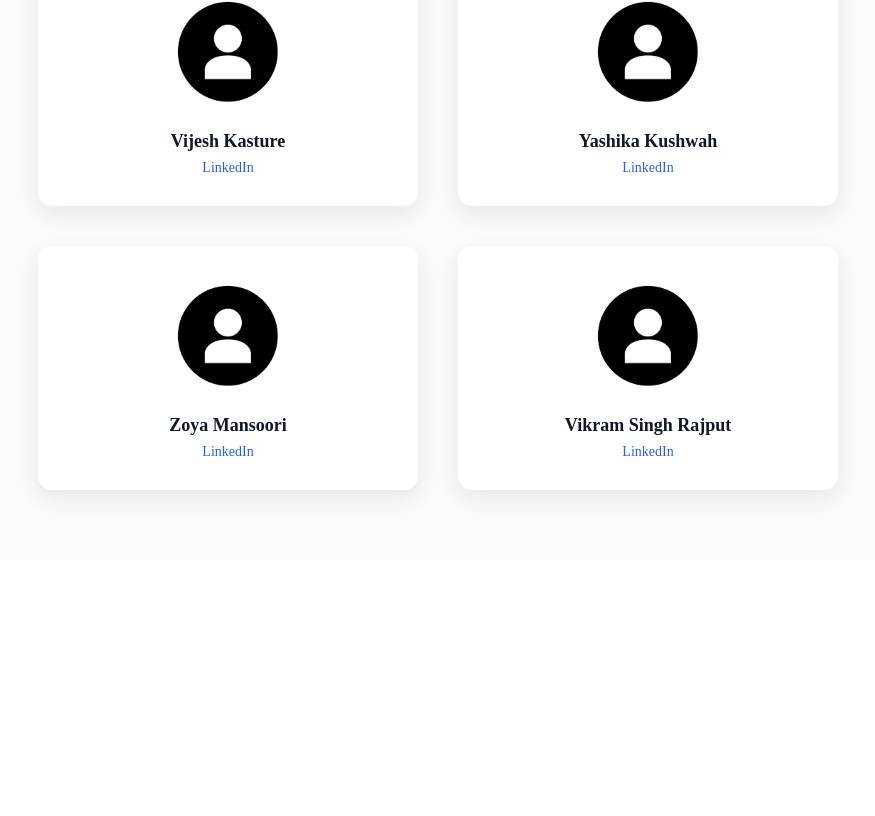
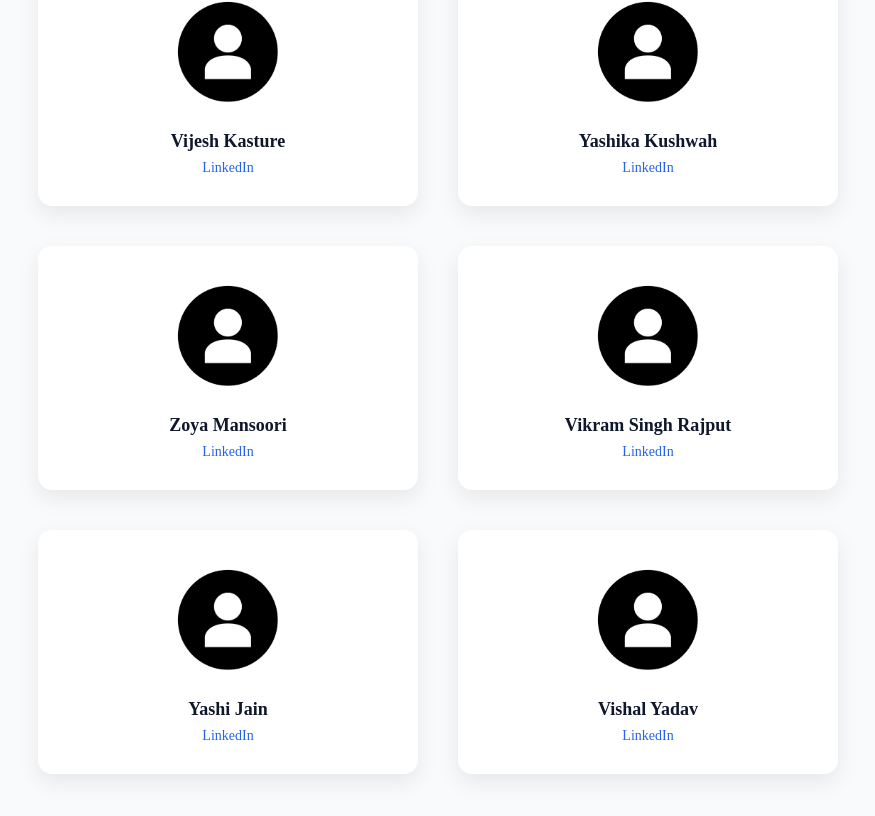
Before and after one commit to vijeshkasture/Student-Grade-Calculator-app, a React (Vite) app: page /about in a window 1280 px wide. Shown: the part 400-1216 px from the top of the page, without its empty margins (202-1077 px from the left). Before the commit the page ends 960 px from the top, so only its background shows below. Built offline with nearby package versions, Linux system fonts and the light colour scheme.

Commit message:
Update about.jsx

```diff
--- a/src/about.jsx
+++ b/src/about.jsx
@@ -79,6 +79,32 @@ function About() {
                         LinkedIn
                     </a>
                 </div>
+                                <div className="team-card">
+                    {/* <img src={vikram} alt="Vikram Singh Rajput" /> */}
+                    <img src={icon} alt="yashi" />
+                    <h4>Yashi Jain</h4>
+                    <a
+                        href="-"
+                        target="_blank"
+                        rel="noopener noreferrer"
+                    >
+                        LinkedIn
+                    </a>
+                </div>
+
+                                <div className="team-card">
+                    {/* <img src={vikram} alt="Vikram Singh Rajput" /> */}
+                    <img src={icon} alt="vishal" />
+                    <h4>Vishal Yadav</h4>
+                    <a
+                        href="-"
+                        target="_blank"
+                        rel="noopener noreferrer"
+                    >
+                        LinkedIn
+                    </a>
+                </div>
+
             </div>
         </section>
     );
```
